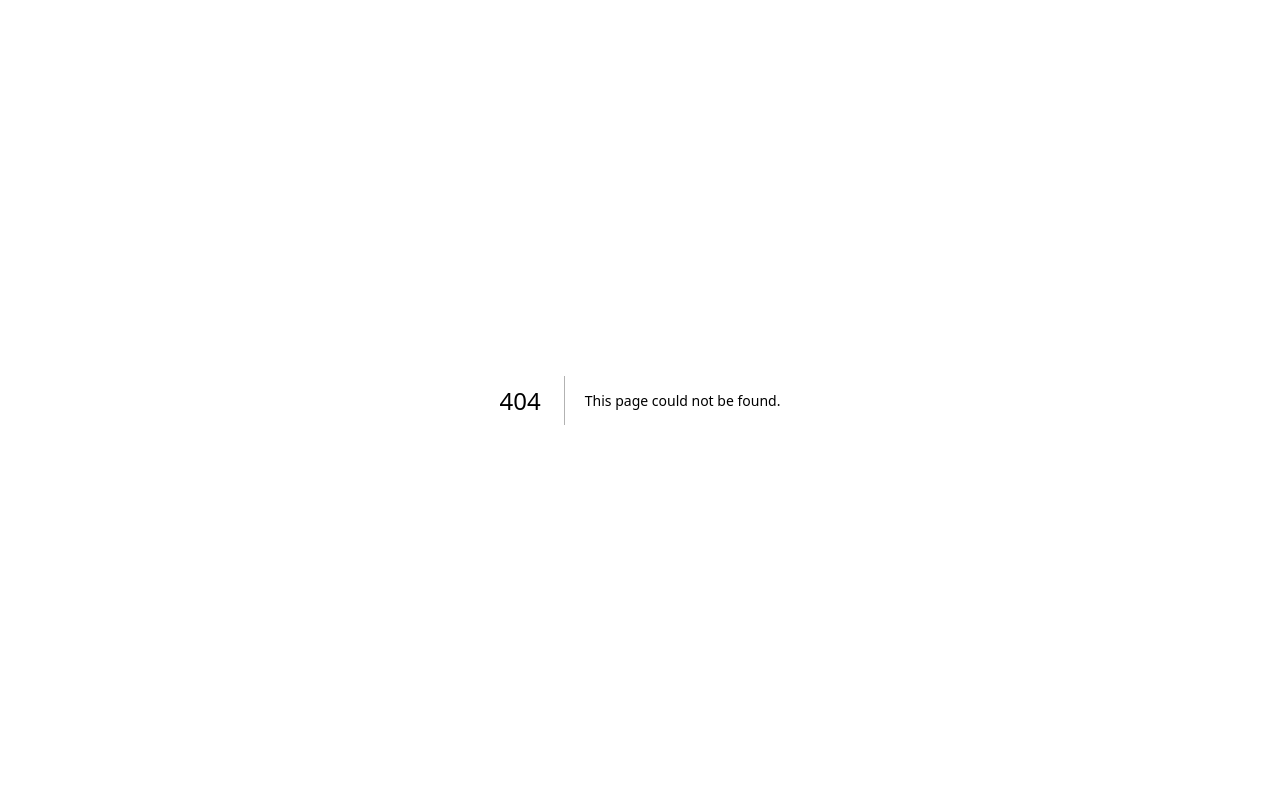
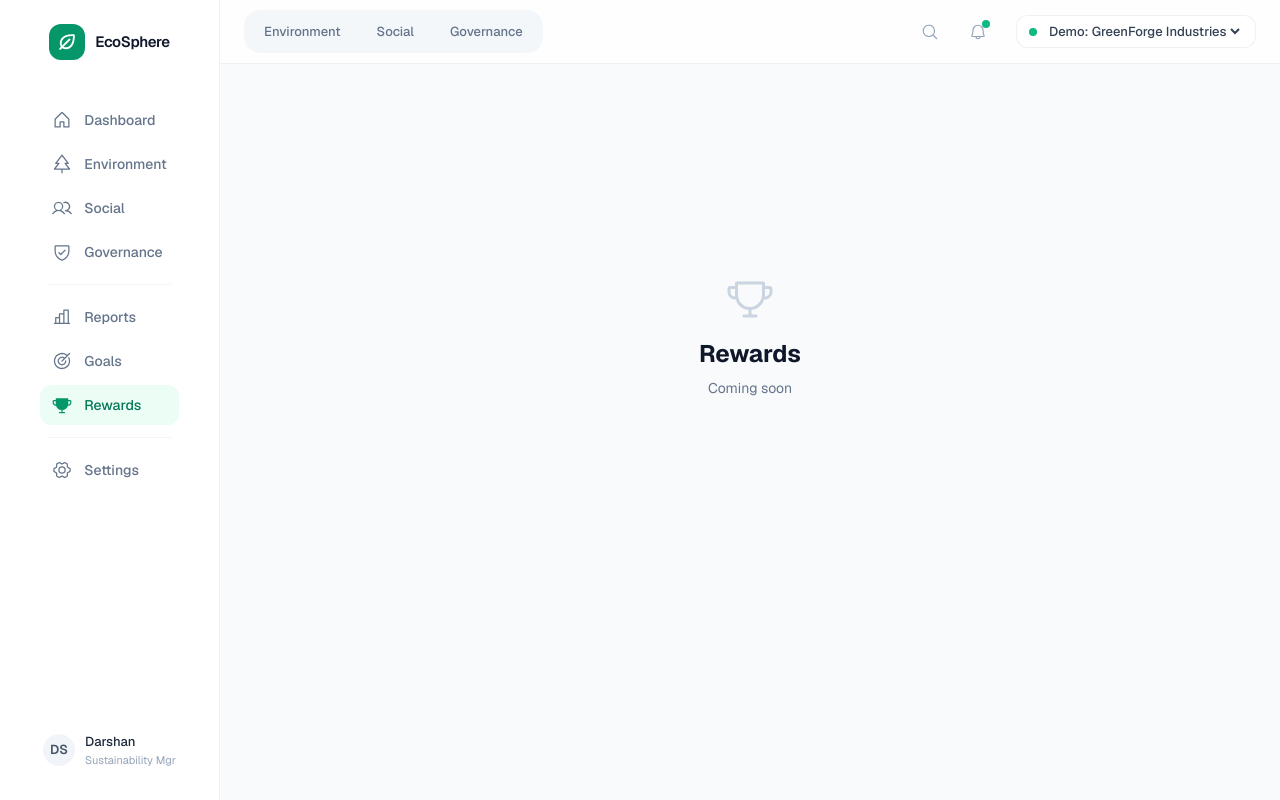
Before and after one commit to rushdarshan/ESG, a Next.js app: page /rewards in a window 1280 px wide. Before the commit this address had no page. Built offline with nearby package versions, Linux system fonts and the light colour scheme.

Commit message:
Add placeholder pages for Reports, Goals, Rewards, Settings

```diff
--- /dev/null
+++ b/src/app/goals/page.tsx
@@ -0,0 +1,18 @@
+"use client";
+
+import { DashboardLayout } from "@/components/layout/DashboardLayout";
+import { Target } from "@phosphor-icons/react";
+
+export default function GoalsPage() {
+  return (
+    <DashboardLayout>
+      <div className="mx-auto max-w-[1400px]">
+        <div className="flex h-[60vh] flex-col items-center justify-center text-center">
+          <Target className="mb-4 h-12 w-12 text-slate-300" />
+          <h1 className="text-2xl font-bold text-slate-900">Goals</h1>
+          <p className="mt-2 text-sm text-slate-500">Coming soon</p>
+        </div>
+      </div>
+    </DashboardLayout>
+  );
+}
--- /dev/null
+++ b/src/app/reports/page.tsx
@@ -0,0 +1,18 @@
+"use client";
+
+import { DashboardLayout } from "@/components/layout/DashboardLayout";
+import { ChartBar } from "@phosphor-icons/react";
+
+export default function ReportsPage() {
+  return (
+    <DashboardLayout>
+      <div className="mx-auto max-w-[1400px]">
+        <div className="flex h-[60vh] flex-col items-center justify-center text-center">
+          <ChartBar className="mb-4 h-12 w-12 text-slate-300" />
+          <h1 className="text-2xl font-bold text-slate-900">Reports</h1>
+          <p className="mt-2 text-sm text-slate-500">Coming soon</p>
+        </div>
+      </div>
+    </DashboardLayout>
+  );
+}
--- /dev/null
+++ b/src/app/rewards/page.tsx
@@ -0,0 +1,18 @@
+"use client";
+
+import { DashboardLayout } from "@/components/layout/DashboardLayout";
+import { Trophy } from "@phosphor-icons/react";
+
+export default function RewardsPage() {
+  return (
+    <DashboardLayout>
+      <div className="mx-auto max-w-[1400px]">
+        <div className="flex h-[60vh] flex-col items-center justify-center text-center">
+          <Trophy className="mb-4 h-12 w-12 text-slate-300" />
+          <h1 className="text-2xl font-bold text-slate-900">Rewards</h1>
+          <p className="mt-2 text-sm text-slate-500">Coming soon</p>
+        </div>
+      </div>
+    </DashboardLayout>
+  );
+}
--- /dev/null
+++ b/src/app/settings/page.tsx
@@ -0,0 +1,18 @@
+"use client";
+
+import { DashboardLayout } from "@/components/layout/DashboardLayout";
+import { GearSix } from "@phosphor-icons/react";
+
+export default function SettingsPage() {
+  return (
+    <DashboardLayout>
+      <div className="mx-auto max-w-[1400px]">
+        <div className="flex h-[60vh] flex-col items-center justify-center text-center">
+          <GearSix className="mb-4 h-12 w-12 text-slate-300" />
+          <h1 className="text-2xl font-bold text-slate-900">Settings</h1>
+          <p className="mt-2 text-sm text-slate-500">Coming soon</p>
+        </div>
+      </div>
+    </DashboardLayout>
+  );
+}
```
